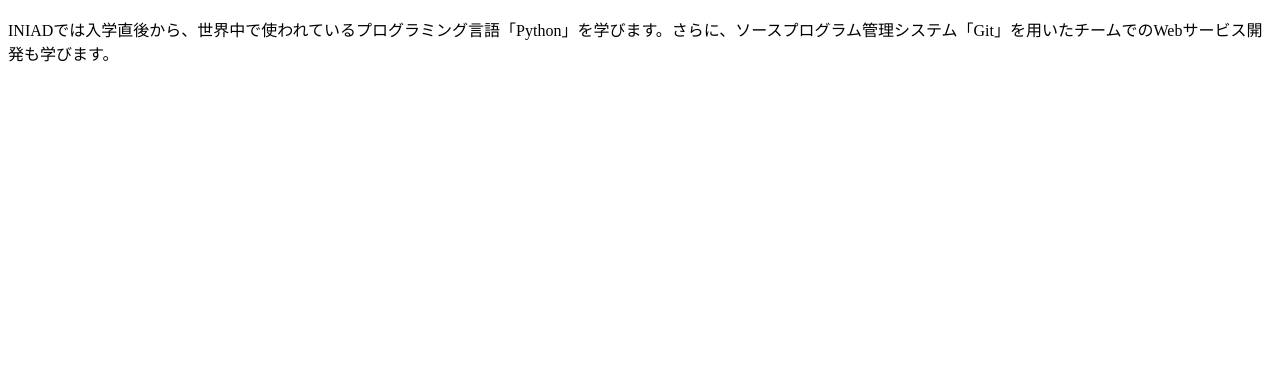
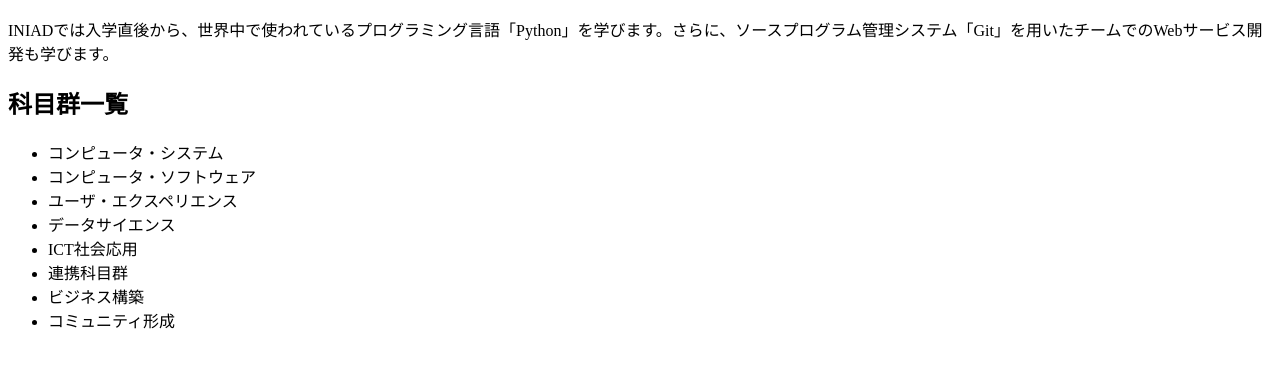
Before and after one commit to bessho-toyo/iniad-intro2, a plain HTML site: page index.html in a window 1280 px wide. Shown: the part 127-494 px from the top of the page. Drawn offline with Linux system fonts and the light colour scheme.

Commit message:
Add subject list to index.html

```diff
--- a/index.html
+++ b/index.html
@@ -8,5 +8,16 @@
     <h1>INIADの紹介</h1>
     <h2>概要</h2>
     <p>INIADでは入学直後から、世界中で使われているプログラミング言語「Python」を学びます。さらに、ソースプログラム管理システム「Git」を用いたチームでのWebサービス開発も学びます。</p>
+    <h2>科目群一覧</h2>
+    <ul>
+      <li>コンピュータ・システム</li>
+      <li>コンピュータ・ソフトウェア</li>
+      <li>ユーザ・エクスペリエンス</li>
+      <li>データサイエンス</li>
+      <li>ICT社会応用</li>
+      <li>連携科目群</li>
+      <li>ビジネス構築</li>
+      <li>コミュニティ形成</li>
+    </ul>
   </body>
 </html>
```
